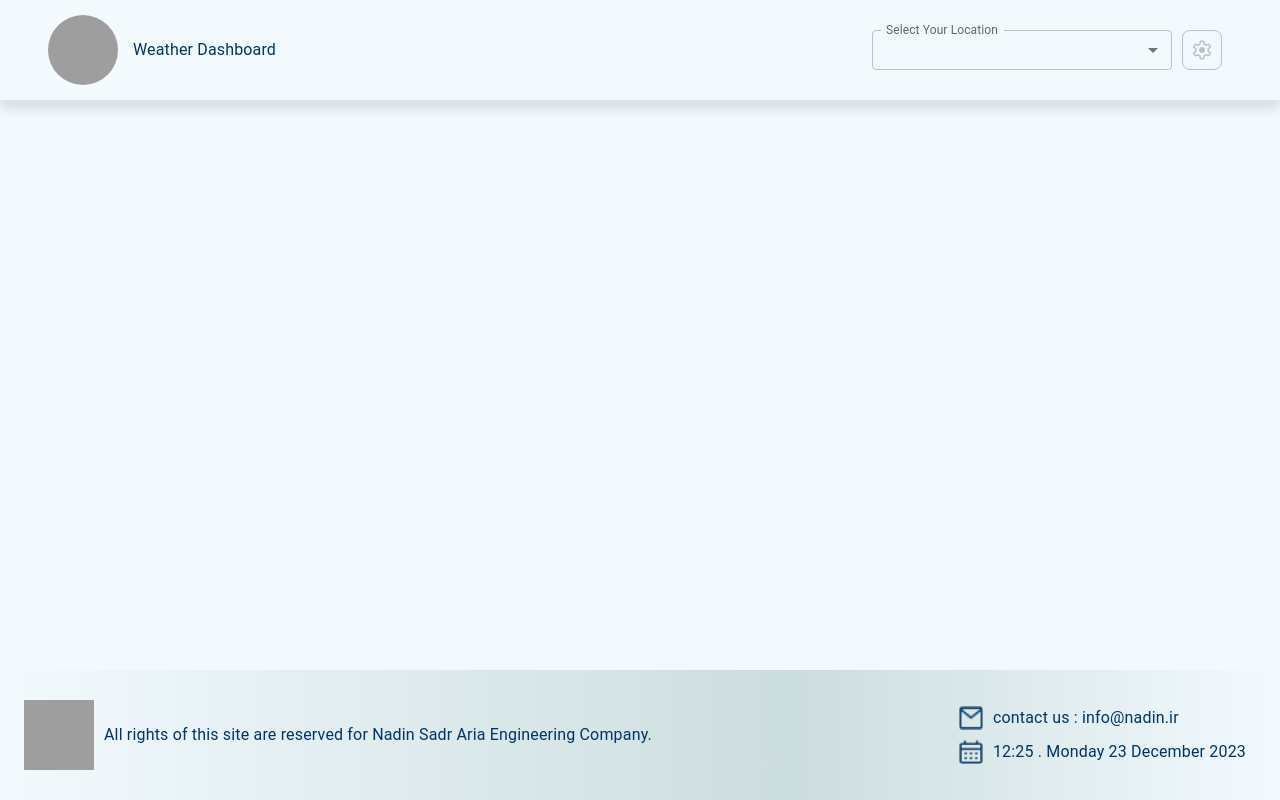
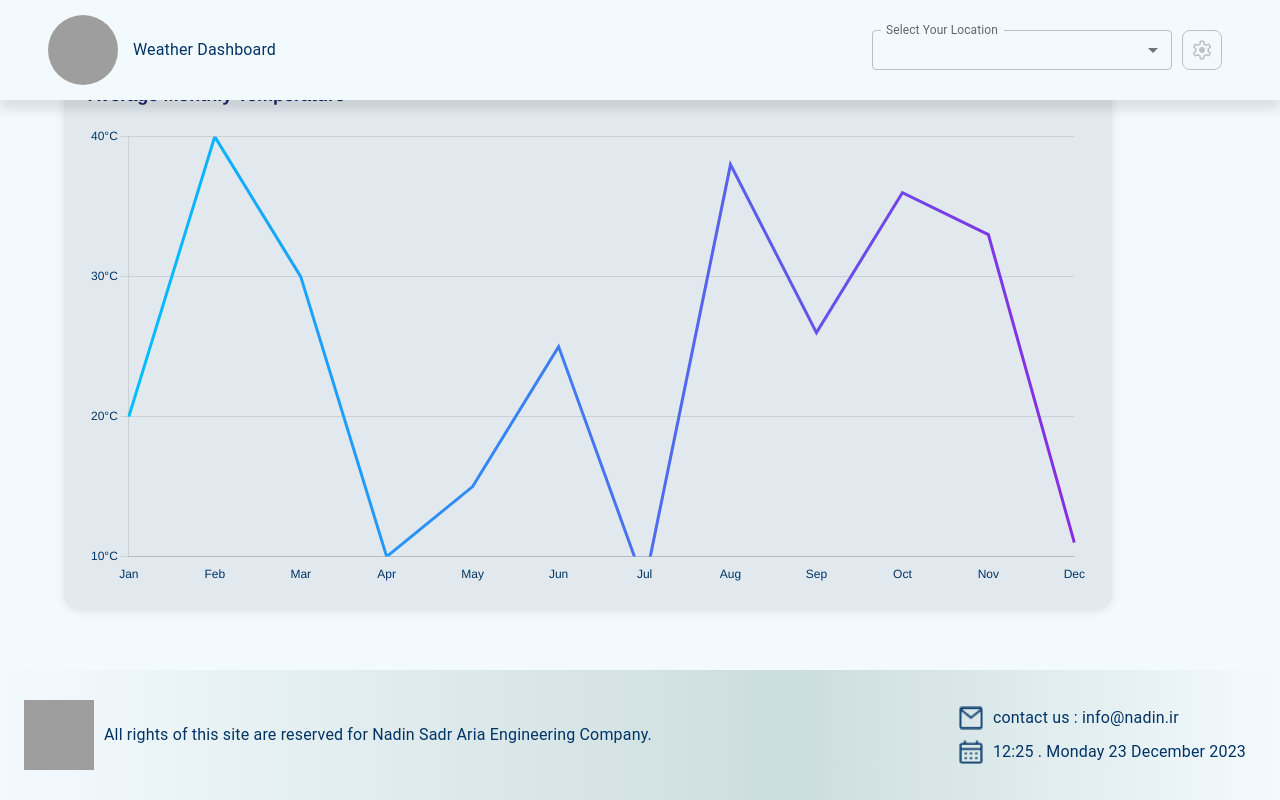
Before and after one commit to mojtabanabilo/weatherApp-Task, a React (Vite) app: page / in a window 1280 px wide. Built offline with nearby package versions, Linux system fonts and the light colour scheme; grey boxes are pictures that could not be loaded.

Commit message:
chart component created

```diff
--- /dev/null
+++ b/src/components/Chart/Chart.tsx
@@ -0,0 +1,121 @@
+import { Box } from "@mui/material";
+import {
+  Chart as ChartJS,
+  CategoryScale,
+  LinearScale,
+  PointElement,
+  LineElement,
+  Title,
+  Tooltip,
+  Legend,
+} from "chart.js";
+import { Line } from "react-chartjs-2";
+
+function Chart() {
+  // ثبت ماژول‌ها برای فعال شدن در chart.js
+  ChartJS.register(
+    CategoryScale,
+    LinearScale,
+    PointElement,
+    LineElement,
+    Title,
+    Tooltip,
+    Legend
+  );
+
+  const data = {
+    labels: [
+      "Jan",
+      "Feb",
+      "Mar",
+      "Apr",
+      "May",
+      "Jun",
+      "Jul",
+      "Aug",
+      "Sep",
+      "Oct",
+      "Nov",
+      "Dec",
+    ],
+    datasets: [
+      {
+        label: "Temperature (°C)",
+        data: ["20", "40", "30", "10", "15", "25", "8", "38", "26", "36", "33", "11", "2"],
+        backgroundColor: "#007bff33",
+        tension: 0,
+        fill: true,
+        pointRadius: 0,
+        pointHoverRadius: 0,
+         borderColor: (context:any) => {
+          const chart = context.chart;
+          const { ctx, chartArea } = chart;
+          if (!chartArea) return null;
+
+          const gradient = ctx.createLinearGradient(chartArea.left, 0, chartArea.right, 0);
+          gradient.addColorStop(0, "#00BFFF");
+          gradient.addColorStop(1, "#8A2BE2");
+          return gradient;
+        },
+      },
+    ],
+  };
+
+  const options = {
+    responsive: true,
+    plugins: {
+      legend: {
+        display: false,
+      },
+      title: {
+        display: true,
+        align: "start" as const,
+        text: "Average Monthly Temperature",
+        color: "#1B2767",
+        font: { size: 18 },
+        padding: { bottom: 30 },
+      },
+      tooltip: {
+        callbacks: {
+          label: function (context: any) {
+            return `${context.parsed.y}°C`;
+          },
+        },
+      },
+    },
+    scales: {
+      x: {
+        ticks: { color: "#003464" },
+        grid: { display: false },
+      },
+      y: {
+        min: 10,
+        max: 40,
+        ticks: {
+          stepSize: 10,
+          color: "#003464",
+          callback: function (value: any) {
+            return `${value}°C`;
+          },
+        },
+        grid: { color: "#0000001a" },
+      },
+    },
+  };
+  return (
+    <Box
+      sx={{
+        width: "100%",
+        maxWidth: "1000px",
+        backgroundColor: "#E1E9EE",
+        boxShadow: "0px 2px 10px #0000001a",
+        borderRadius: "16px",
+        padding: "24px",
+      }}
+    >
+      <Line data={data} options={options} />
+    </Box>
+  );
+}
+
+export default Chart;
--- a/src/components/Footer/Footer.tsx
+++ b/src/components/Footer/Footer.tsx
@@ -20,7 +20,7 @@ function Footer() {
         display: "flex",
         justifyContent: "center",
         alignItems: "center",
-        mt: "auto",
+        // mt: "auto",
       }}
       className={styles.footer}
     >
--- a/src/pages/Dashboard/Dashboard.tsx
+++ b/src/pages/Dashboard/Dashboard.tsx
@@ -1,21 +1,34 @@
 import Header from "../../components/Header/Header";
 import Footer from "../../components/Footer/Footer";
-import Box from "@mui/material/Box";
+import Chart from "../../components/Chart/Chart";
+import { Box, Container } from "@mui/material";
 
 function Dashboard() {
   return (
-    // <Box component="main" sx={{
-    //     display: 'flex',
-    //     flexDirection: 'column',
-    // }}>
-    //     <Header />
-    //     <Footer />
-    // </Box>
-    <Box sx={{ display: "flex", flexDirection: "column", maxWidth: "100vw", minHeight: "100vh" }}>
+    <Box
+      sx={{
+        display: "flex",
+        flexDirection: "column",
+        minHeight: "100vh",
+      }}
+    >
       <Header />
-      {/* <Box component="main" sx={{ flexGrow: 1 }}>
-        <Login />
-      </Box> */}
+      <Box
+        component="main"
+        sx={{
+          flexGrow: 1,
+          display: "flex",
+          justifyContent: "center",
+          alignItems: "center",
+          backgroundColor: "#F3FAFE",
+        }}
+      >
+        <Container>
+          <Box component="section">
+            <Chart />
+          </Box>
+        </Container>
+      </Box>
       <Footer />
     </Box>
   );
```
